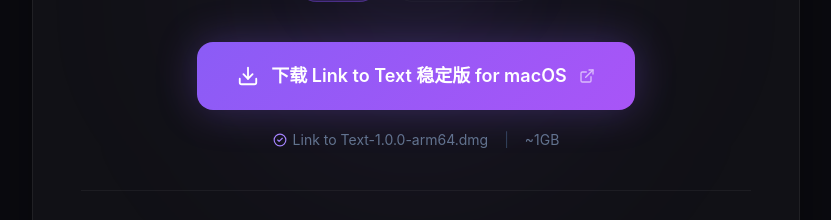
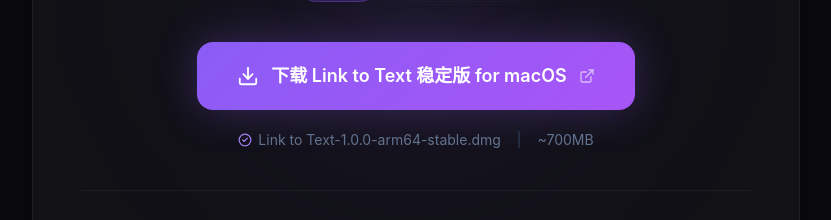
Before and after one commit to C1rq/linktotext-website, a React (Vite) app: page / in a window 1280 px wide. Shown: the part 2920-3140 px from the top of the page, without its empty margins (224-1055 px from the left). Built offline with nearby package versions, Linux system fonts and the light colour scheme.

Commit message:
feat: switch download URLs to Cloudflare R2 (free egress)

```diff
--- a/src/components/Download.jsx
+++ b/src/components/Download.jsx
@@ -5,19 +5,26 @@
 
 /*
  * ============================================================
- *  下载链接配置 — 阿里云 OSS
+ *  下载链接配置 — Cloudflare R2 对象存储
  * ============================================================
  *
+ *  特点：
+ *  - 零出口费用（下载流量完全免费）
+ *  - 10GB 免费存储额度
+ *  - 全球 CDN 加速
+ *
  *  操作步骤：
- *  1. 登录阿里云 OSS 控制台
- *  2. 上传安装包到 Bucket
- *  3. 设置 Bucket 为公共读
+ *  1. 登录 Cloudflare 控制台
+ *  2. 上传安装包到 R2 Bucket
+ *  3. 开启 r2.dev 公共访问
  *  4. 配置 CORS，来源限制为 https://linktotext.vicrqky.space
  *  5. 将下方 URL 替换为对应文件的公网访问地址
  *
  *  注意：文件名中的空格需要编码为 %20
  * ============================================================
  */
+
+const R2_BASE = 'https://pub-d2ff0f72d8c24ab08329980bdd5da07a.r2.dev'
 
 const DOWNLOADS = {
   mac: {
@@ -27,9 +34,9 @@
       'v1.0': {
         label: '稳定版',
         badge: null,
-        filename: 'Link to Text-1.0.0-arm64.dmg',
-        url: 'https://linktotext.oss-cn-hangzhou.aliyuncs.com/Link%20to%20Text-1.0.0-arm64-stable.dmg',
-        size: '~1GB',
+        filename: 'Link to Text-1.0.0-arm64-stable.dmg',
+        url: `${R2_BASE}/Link%20to%20Text-1.0.0-arm64-stable.dmg`,
+        size: '~700MB',
       },
       'v2.0-beta': {
         label: '测试版',
@@ -50,15 +57,15 @@
         label: '稳定版',
         badge: null,
         filename: 'Link to Text Setup 1.0.0-stable.exe',
-        url: 'https://linktotext.oss-cn-hangzhou.aliyuncs.com/Link%20to%20Text%20Setup%201.0.0-stable.exe',
-        size: '~1GB',
+        url: `${R2_BASE}/Link%20to%20Text%20Setup%201.0.0-stable.exe`,
+        size: '~540MB',
       },
       'v2.0-beta': {
         label: '测试版',
         badge: 'Beta',
         filename: 'Link.to.Text-1.0.0-setup-beta.exe',
-        url: 'https://linktotext.oss-cn-hangzhou.aliyuncs.com/Link.to.Text-1.0.0-setup-beta.exe',
-        size: '~1.2GB',
+        url: `${R2_BASE}/Link.to.Text-1.0.0-setup-beta.exe`,
+        size: '~1.3GB',
       },
     },
   },
```
